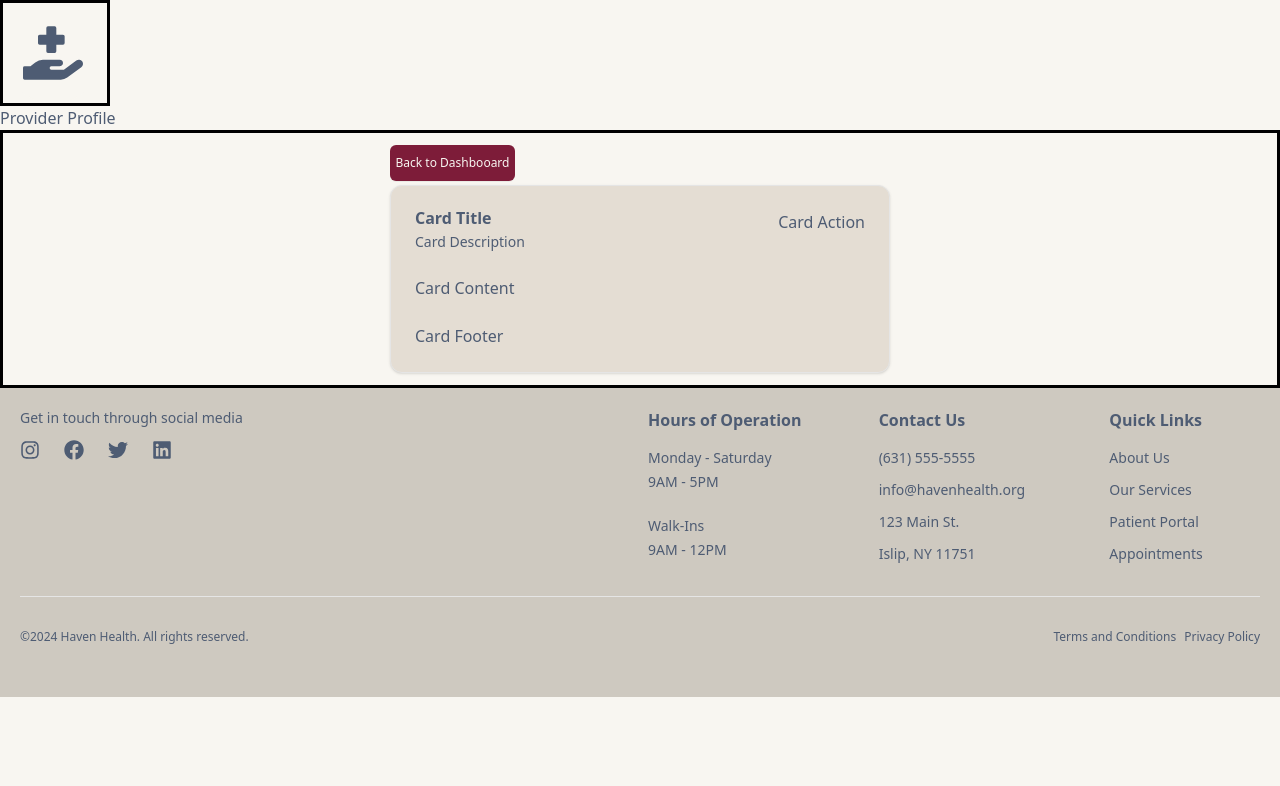
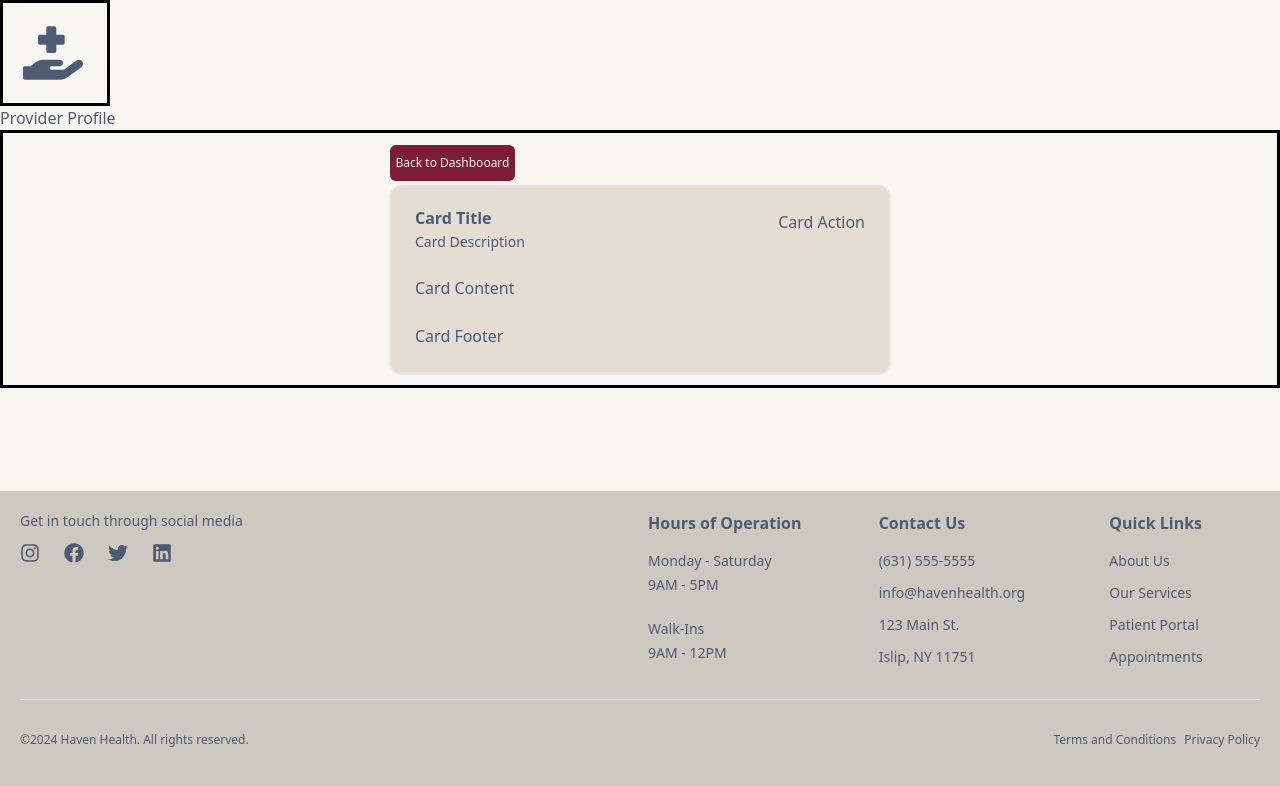
Before and after one commit to rzagramonte/haven-health, a Next.js app: page /provider/profile in a window 1280 px wide. Shown: the top 786 px of the page. Built offline with nearby package versions, Linux system fonts and the light colour scheme; no server answers.

Commit message:
fix(app/provider/profile): fixed white space beneath footer
there was a bug where there was white space beneath a footer. used flex-grow on the page main tag
and added h-screen to fill the width of the viewport on the layout.tsx body tag

```diff
--- a/app/layout.tsx
+++ b/app/layout.tsx
@@ -30,7 +30,7 @@
 }>) {
   return (
     <html lang="en" suppressHydrationWarning>
-      <body className={`${inter.variable} font-sans`}>
+      <body className={`${inter.variable} font-sans h-screen flex flex-col`}>
         <ThemeProvider
           attribute="class"
           defaultTheme="system"
@@ -38,9 +38,10 @@
           disableTransitionOnChange
         >
           {children}
+
           <Toaster position="top-center" richColors />
-          <Footer />
         </ThemeProvider>
+        <Footer />
       </body>
     </html>
   )
--- a/app/provider/profile/page.tsx
+++ b/app/provider/profile/page.tsx
@@ -14,7 +14,7 @@
 
 export default function ProfilePage() {
   return (
-    <main>
+    <main className="flex-grow">
       <div className="border-3 border-black w-full max-w-[110px]">
         <Avatar className="w-[100px] h-[100px] bg-background flex items-center justify-center">
           <FaHandHoldingMedical className="w-[60px] h-[60px] text-foreground" />
--- a/components/ui/footer.tsx
+++ b/components/ui/footer.tsx
@@ -97,7 +97,7 @@
 
 const Footer = () => {
   return (
-    <section className="p-5 bg-muted">
+    <footer className="p-5 bg-muted">
       <div className="flex w-full flex-col justify-between gap-4 lg:flex-row lg:items-start lg:text-left">
         <div className="flex w-full max-w-[90%] flex-col justify-between gap-3 lg:items-start">
           <p className="text-muted-foreground max-w-[70%] text-sm">
@@ -172,7 +172,7 @@
           ))}
         </ul>
       </div>
-    </section>
+    </footer>
   )
 }
 
```
